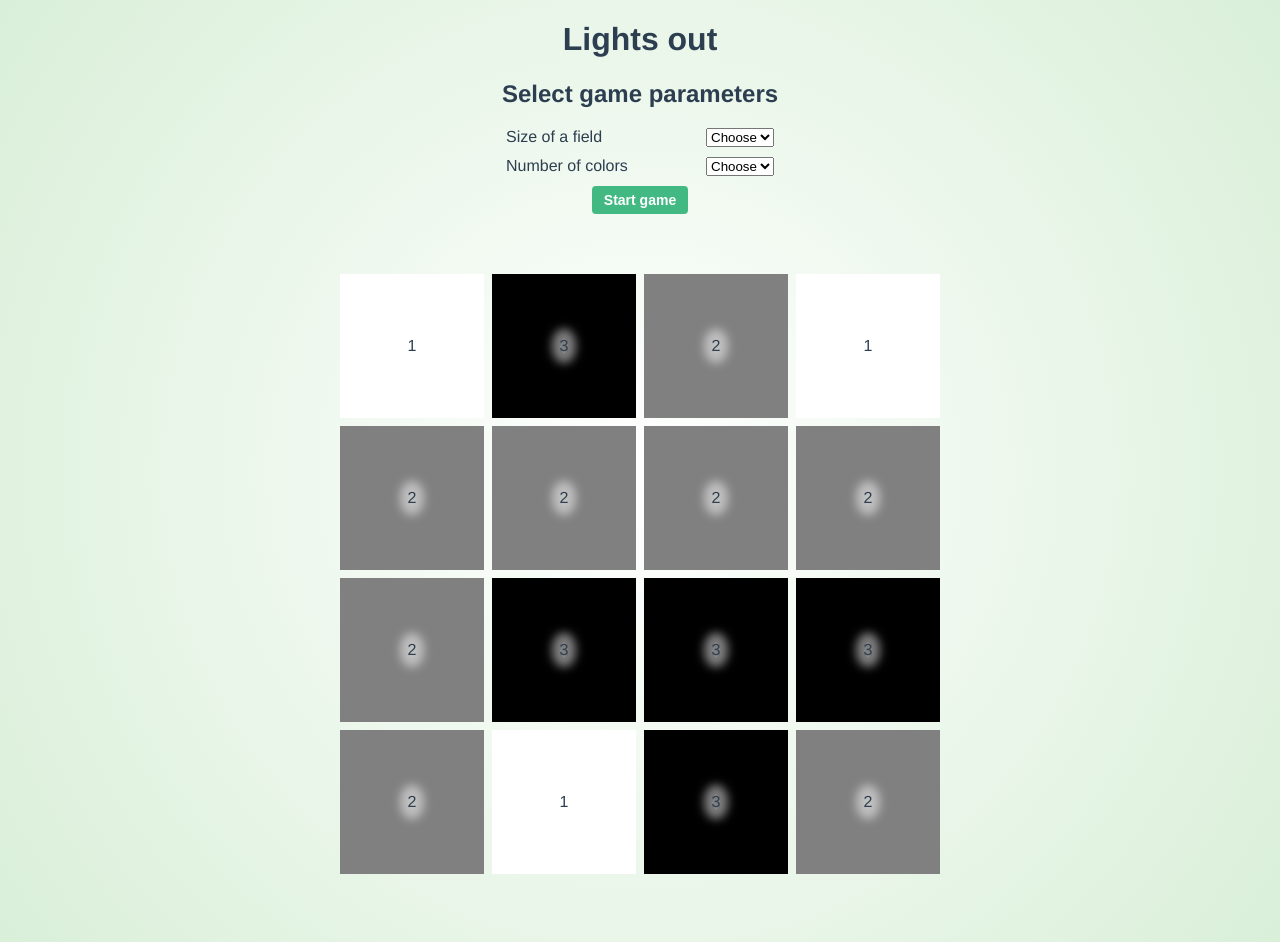
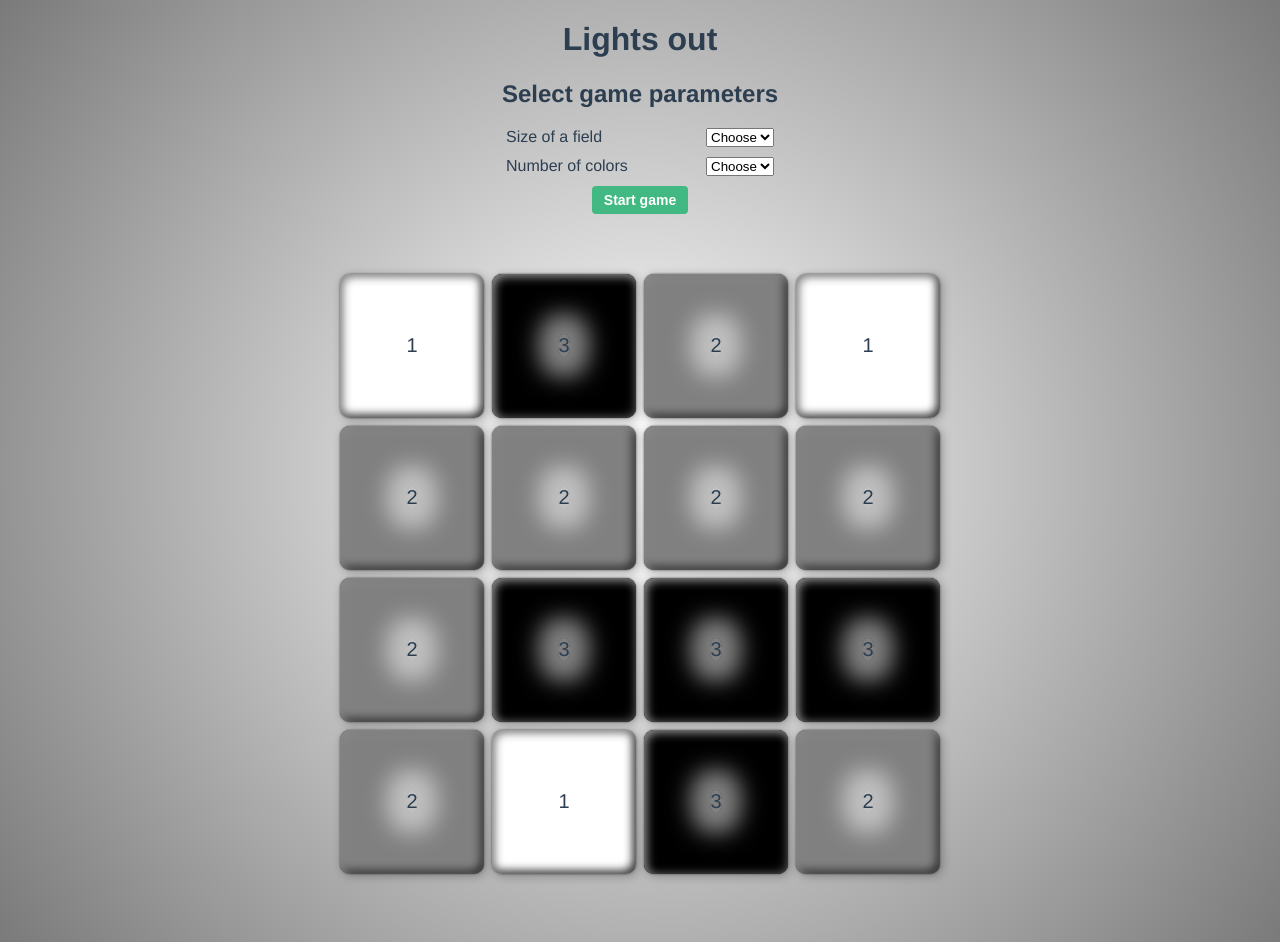
Before and after one commit to martinmatejovsky/lights-out-vue3-typescript, a Vue app: page / in a window 1280 px wide. Built offline with nearby package versions, Linux system fonts and the light colour scheme.

Commit message:
styling for grid cells

```diff
--- a/src/styles/assets/_variables.scss
+++ b/src/styles/assets/_variables.scss
@@ -1,3 +1,4 @@
 // FONTS
-$font-size-medium: 14px;
-$font-size-large: 18px;
+$font-size-small: 14px;
+$font-size-medium: 16px;
+$font-size-large: 20px;
--- a/src/styles/components/_lights-out.scss
+++ b/src/styles/components/_lights-out.scss
@@ -1,7 +1,8 @@
 $lights-out-cell-size: 60px;
 $lights-out-cell-gap: 8px;
 $lights-out-max-color-range: 4; // TODO: max range should be connected to max range in LightsOutGameView.vue
-$lights-out-marker-box-shadow: 0 0 10px 8px rgba(255,255,255,0.5);
+$lights-out-marker-box-shadow: 0 0 22px 20px rgba(255,255,255,0.5);
+$lights-out-cell-box-shadow: 0px 0px 2px #444, 2px 2px 10px #22222259, inset 3px 3px 10px #8d8d8d, inset -3px -3px 10px #222;
 
 .c-lights-out {
   display: flex;
@@ -29,7 +30,11 @@ $lights-out-marker-box-shadow: 0 0 10px 8px rgba(255,255,255,0.5);
     align-items: center;
     row-gap: $lights-out-cell-gap;
     aspect-ratio: 1/1;
+    border: none;
+    border-radius: 10px;
+    box-shadow: $lights-out-cell-box-shadow;
     cursor: pointer;
+    transition: all 0.1s ease-in-out;
   }
 
   .lights-out-cell-mark {
@@ -38,6 +43,7 @@ $lights-out-marker-box-shadow: 0 0 10px 8px rgba(255,255,255,0.5);
     -webkit-box-shadow: $lights-out-marker-box-shadow;
     -moz-box-shadow: $lights-out-marker-box-shadow;
     box-shadow: $lights-out-marker-box-shadow;
+    font-size: $font-size-medium;
   }
 
   // COLOR RANGES
@@ -61,3 +67,13 @@ $lights-out-marker-box-shadow: 0 0 10px 8px rgba(255,255,255,0.5);
     }
   }
 }
+
+// BREAKPOINTS
+// =============================================================================
+@media (min-width: 760px) {
+  .c-lights-out {
+    .lights-out-cell-mark {
+      font-size: $font-size-large;
+    }
+  }
+}
--- a/src/styles/components/_vue-button.scss
+++ b/src/styles/components/_vue-button.scss
@@ -3,7 +3,7 @@
     padding: 6px 12px;
     border: 0 none;
     border-radius: 4px;
-    font-size: $font-size-medium;
+    font-size: $font-size-small;
     font-weight: bold;
     cursor: pointer;
 
--- a/src/styles/pages/_common.scss
+++ b/src/styles/pages/_common.scss
@@ -1,6 +1,6 @@
 html {
   background: rgb(255,255,255);
-  background: radial-gradient(circle, rgba(255,255,255,1) 0%, rgba(64,175,60,0.2) 100%);
+  background: radial-gradient(circle, rgb(255, 255, 255) 0%, rgb(0 0 0 / 52%) 100%)
 }
 
 body {
--- a/src/styles/pages/_game-view.scss
+++ b/src/styles/pages/_game-view.scss
@@ -1,4 +1,6 @@
 .game-view {
+  user-select: none;
+
   .game-view-settings {}
 
   .game-view-game-container {
```
